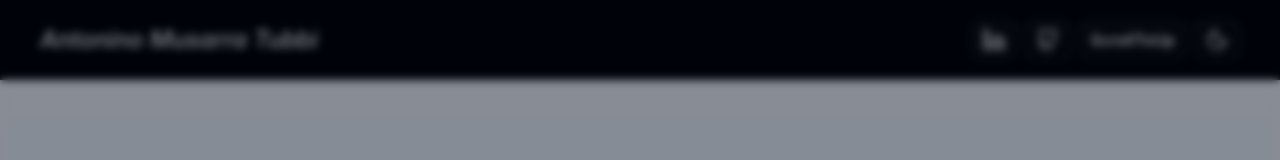
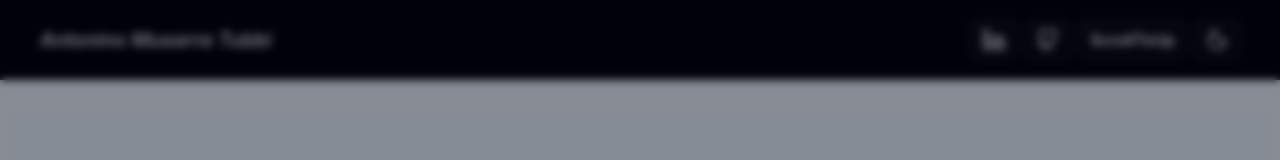
Before and after one commit to oninotna/portfolio, a React (Vite) app: page / in a window 1280 px wide. Shown: the top 160 px of the page. Built offline with nearby package versions, Linux system fonts and the light colour scheme.

Commit message:
updated font size navbar

```diff
--- a/src/assets/Components/NavBar.jsx
+++ b/src/assets/Components/NavBar.jsx
@@ -20,7 +20,7 @@ export default function NavBar () {
         <nav ref={myNavRef} className="my-nav navbar navbar-expand-md px-4 py-2">
 
                 <div className="container-fluid">
-                    <h1 className='fs-4 fst-italic'>Antonino Musarra Tubbi</h1>
+                    <h1 className='fs-5 fst-italic'>Antonino Musarra Tubbi</h1>
                     <button
                         className="navbar-toggler m-2"
                         type="button"
```
